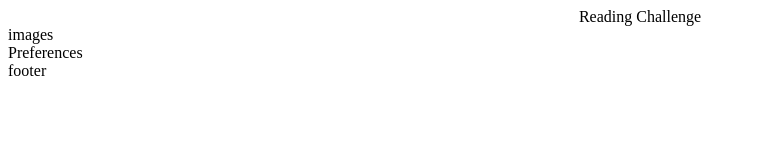
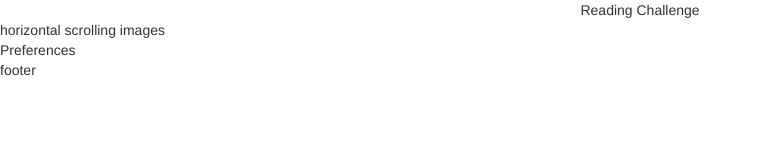
Before and after one commit to estefaniamelo/ReadingChallenge, a plain HTML site: page index.html in a window 1280 px wide. Shown: the whole page, without its empty margins (0-763 px from the left). Drawn offline with nearby package versions, Linux system fonts and the light colour scheme.

Commit message:
Added sections to the html page

```diff
--- a/index.html
+++ b/index.html
@@ -7,8 +7,11 @@
     <title>Reading Challenge</title>
 
     <!-- CSS -->
+    <link rel="stylesheet" href="https://maxcdn.bootstrapcdn.com/bootstrap/3.4.1/css/bootstrap.min.css">
     <link rel="stylesheet" href="styles.css">
+
     <!-- JS -->
+    <script src="main.js"></script>
 
 </head>
 <body>
@@ -20,11 +23,12 @@
         <div class="flex-container">
             <!-- Book images -->
             <section class="images">
-                images
+                horizontal scrolling images
             </section>
 
             <!-- Preferences -->
-            <section class="preferences"> Preferences </section>
+            <section class="preferences"> Preferences
+            </section>
         </div>
 
         <!-- Footer -->
```
